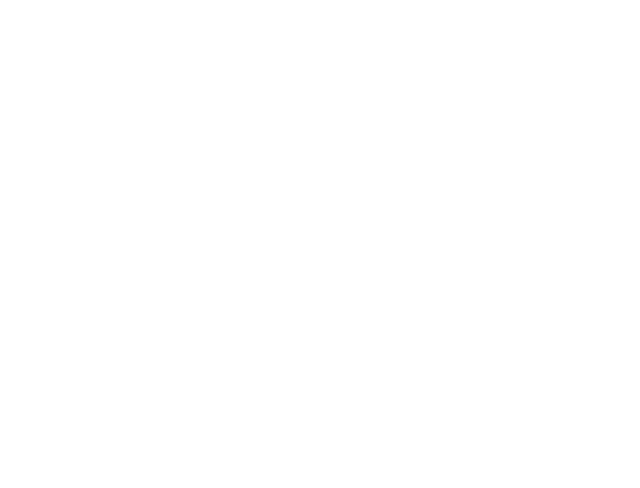
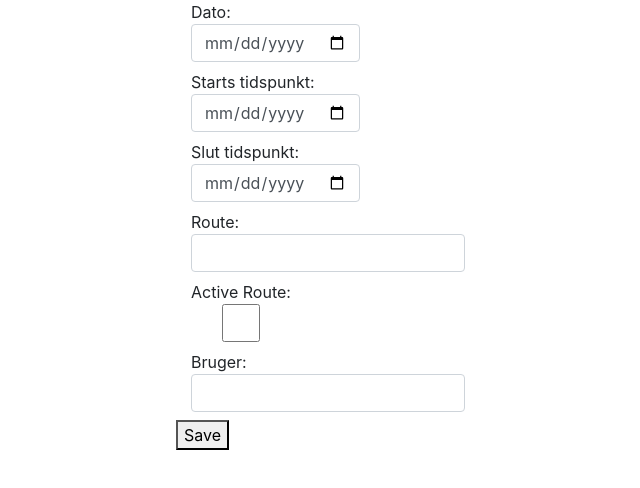
Before and after one commit to simon2000234/AeldreplejeUI, an Angular app: page /shift-update in a window 1280 px wide. Before the commit this address led to /. Shown: the top 488 px of the page, without its empty margins (312-952 px from the left). Built offline with nearby package versions, Linux system fonts and the light colour scheme.

Commit message:
calendar/create/update

```diff
--- a/src/app/app-routing.module.ts
+++ b/src/app/app-routing.module.ts
@@ -3,11 +3,13 @@
 import {HomeComponent} from './home/home.component';
 import {ShiftCreateComponent} from "./shift/shift-create/shift-create.component";
 import {ShiftOverviewComponent} from "./shift/shift-overview/shift-overview.component";
+import {ShiftUpdateComponent} from "./shift/shift-update/shift-update.component";
 
 const routes: Routes = [
   {path: '', component: HomeComponent},
   {path: 'home', component: HomeComponent},
   {path: 'shift-create', component: ShiftCreateComponent},
+  {path: 'shift-update', component: ShiftUpdateComponent},
   {path: 'shift-overview', component: ShiftOverviewComponent},
 ];
 
--- a/src/app/app.module.ts
+++ b/src/app/app.module.ts
@@ -7,13 +7,15 @@
 import { AppRoutingModule } from './app-routing.module';
 import { ReactiveFormsModule } from '@angular/forms';
 import { ShiftOverviewComponent } from './shift/shift-overview/shift-overview.component';
+import { ShiftUpdateComponent } from './shift/shift-update/shift-update.component';
 
 @NgModule({
   declarations: [
     AppComponent,
     ShiftCreateComponent,
     HomeComponent,
-    ShiftOverviewComponent
+    ShiftOverviewComponent,
+    ShiftUpdateComponent
   ],
   imports: [
     BrowserModule,
--- a/src/app/shift/shift-create/shift-create.component.css
+++ b/src/app/shift/shift-create/shift-create.component.css
@@ -0,0 +1,3 @@
+.input-fill {
+  width: 100% !important;
+}
--- a/src/app/shift/shift-create/shift-create.component.html
+++ b/src/app/shift/shift-create/shift-create.component.html
@@ -1,31 +1,48 @@
 <div class="container">
   <div class="row justify-content-center">
-  <form class="row justify-content-center" [formGroup]="shiftForm" (ngSubmit)="save()">
-
+  <form class="form-group" [formGroup]="shiftForm" (ngSubmit)="save()">
+    <div class="col-lg-12">
     <label>
       Dato:
-      <input type="date" formControlName="date">
+      <br>
+      <input type="date" class="form-control" formControlName="date">
     </label>
+    </div>
+    <div class="col-lg-12">
     <label>
       Starts tidspunkt:
-      <input type="date" formControlName="timeStart">
+      <br>
+      <input type="date" class="form-control" formControlName="timeStart">
     </label>
+    </div>
+    <div class="col-lg-12">
     <label>
       Slut tidspunkt:
-      <input type="date" formControlName="timeEnd">
+      <br>
+      <input type="date" class="form-control" formControlName="timeEnd">
     </label>
+    </div>
+    <div class="col-lg-12">
     <label>
       Route:
-      <input type="text" formControlName="route">
+      <br>
+      <input type="text" class="form-control" formControlName="route">
     </label>
+    </div>
+    <div class="col-lg-12">
     <label>
       Active Route:
-      <input type="checkbox" formControlName="activeRoute">
+      <br>
+      <input type="checkbox" class="form-control" formControlName="activeRoute">
     </label>
+    </div>
+    <div class="col-lg-12">
     <label>
       Bruger:
-      <input type="number" formControlName="user">
+      <br>
+      <input type="number" class="form-control" formControlName="user">
     </label>
+    </div>
     <div>
       <button class="button" type="submit">Save</button>
     </div>
--- a/src/app/shift/shift-overview/shift-overview.component.css
+++ b/src/app/shift/shift-overview/shift-overview.component.css
@@ -1,8 +1,4 @@
 .card:hover {
-  background: rgba(174,253,255,0.7);
-}
-
-.card::selection{
   background: rgba(174,253,255,0.7);
 }
 
--- a/src/app/shift/shift-overview/shift-overview.component.html
+++ b/src/app/shift/shift-overview/shift-overview.component.html
@@ -10,15 +10,15 @@
   <div class="row justify-content-start">
     <div routerLink="/shift-overview" class="card p-0 m-0" *ngFor="let day of currentMonthDates">
       <div *ngIf="(now.toDateString()===day.toDateString())" class="card-body currentDate">
-        <h4 class="card-title">{{day.toDateString().slice(7 , 10)}}<br>{{day.toDateString().slice(0,3)}}</h4>
+        <h4 class="card-title">{{day.toDateString().slice(7 , 10)}}, {{day.toDateString().slice(0,3)}}</h4>
         <p>Shift Information</p>
       </div>
-      <div *ngIf="(now.getDate()!=day.getDate() && currentMonthSelected.getMonth()!==day.getMonth())" class="card-body datesOutsideMonth">
-        <h4 class="card-title">{{day.toDateString().slice(7 , 10)}}<br>{{day.toDateString().slice(0,3)}}</h4>
+      <div *ngIf="(currentMonthSelected.getMonth()!==day.getMonth())" class="card-body datesOutsideMonth">
+        <h4 class="card-title">{{day.toDateString().slice(7 , 10)}}, {{day.toDateString().slice(0,3)}}</h4>
         <p>Shift Information</p>
       </div>
       <div *ngIf="(now.toDateString()!==day.toDateString()) && currentMonthSelected.getMonth()===day.getMonth()" class="card-body">
-        <h4 class="card-title">{{day.toDateString().slice(7 , 10)}}<br>{{day.toDateString().slice(0,3)}}</h4>
+        <h4 class="card-title">{{day.toDateString().slice(7 , 10)}}, {{day.toDateString().slice(0,3)}}</h4>
         <p>Shift Information</p>
       </div>
     </div>
--- /dev/null
+++ b/src/app/shift/shift-update/shift-update.component.html
@@ -0,0 +1,52 @@
+<div class="container">
+  <div class="row justify-content-center">
+    <form class="form-group" [formGroup]="shiftForm" (ngSubmit)="save()">
+      <div class="col-lg-12">
+        <label>
+          Dato:
+          <br>
+          <input type="date" class="form-control" formControlName="date">
+        </label>
+      </div>
+      <div class="col-lg-12">
+        <label>
+          Starts tidspunkt:
+          <br>
+          <input type="date" class="form-control" formControlName="timeStart">
+        </label>
+      </div>
+      <div class="col-lg-12">
+        <label>
+          Slut tidspunkt:
+          <br>
+          <input type="date" class="form-control" formControlName="timeEnd">
+        </label>
+      </div>
+      <div class="col-lg-12">
+        <label>
+          Route:
+          <br>
+          <input type="text" class="form-control" formControlName="route">
+        </label>
+      </div>
+      <div class="col-lg-12">
+        <label>
+          Active Route:
+          <br>
+          <input type="checkbox" class="form-control" formControlName="activeRoute">
+        </label>
+      </div>
+      <div class="col-lg-12">
+        <label>
+          Bruger:
+          <br>
+          <input type="number" class="form-control" formControlName="user">
+        </label>
+      </div>
+      <div>
+        <button class="button" type="submit">Save</button>
+      </div>
+
+    </form>
+  </div>
+</div>
--- /dev/null
+++ b/src/app/shift/shift-update/shift-update.component.ts
@@ -0,0 +1,24 @@
+import { Component, OnInit } from '@angular/core';
+import {FormBuilder} from '@angular/forms';
+
+@Component({
+  selector: 'app-shift-update',
+  templateUrl: './shift-update.component.html',
+  styleUrls: ['./shift-update.component.css']
+})
+export class ShiftUpdateComponent implements OnInit {
+
+  shiftForm = this.fb.group({
+    date: [''],
+    timeStart: [''],
+    timeEnd: [''],
+    route: [''],
+    activeRoute: [''],
+    user: ['']
+  });
+  constructor(private fb: FormBuilder) { }
+
+  ngOnInit() {
+  }
+
+}
```
Also changed, not shown: src/app/shift/shift-update/shift-update.component.css (added), 1 other file (tests, documents, lock files or other folders).
